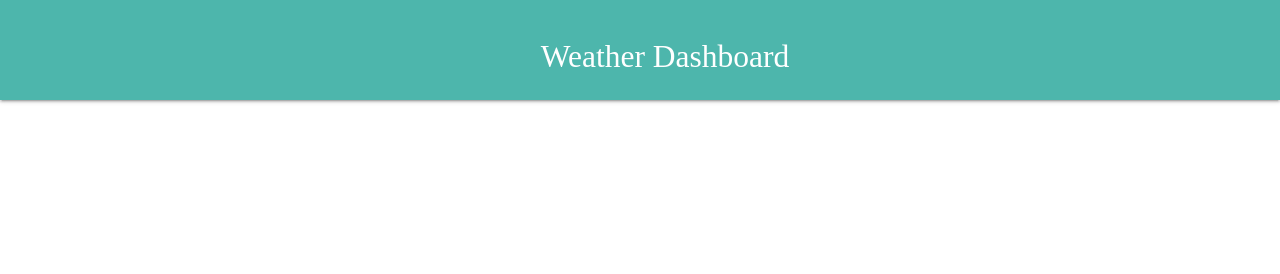
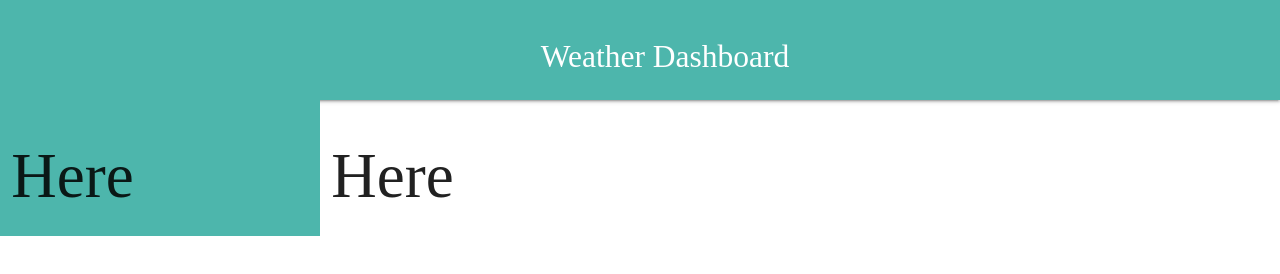
Before and after one commit to lordozland/Weather-Monster, a plain HTML site: page index.html in a window 1280 px wide. Drawn offline with nearby package versions, Linux system fonts and the light colour scheme; a web font is replaced by a local one.

Commit message:
FLASHgit add .!  AH AAAAAHHHgit add .!

```diff
--- a/assets/css/style.css
+++ b/assets/css/style.css
@@ -1,6 +1,5 @@
 * {
     font-family: 'STIX Two Text', serif;
-    color: #e65100;
 }
 
 nav {
--- a/index.html
+++ b/index.html
@@ -15,9 +15,23 @@
 
     <nav>
         <div class="nav-wrapper #4db6ac teal lighten-2">
-          <a class="brand-logo center #e65100-text">Weather Dashboard</a>
+          <a class="brand-logo center">Weather Dashboard</a>
         </div>
     </nav>
+
+        <div class="row">
+            <!-- Side Left -->
+            <div class="col s3 m3 l3 #4db6ac teal lighten-2">
+                <h1>Here</h1>
+            </div>
+
+            <!-- Side Right -->
+            <div class="col s3 m3 l3">
+                <h1>Here</h1>
+            </div>
+
+        </div>
+    </div>
 
 
 
```
Also changed, not shown: 06-server-side-apis-homework-demo.png (added).
